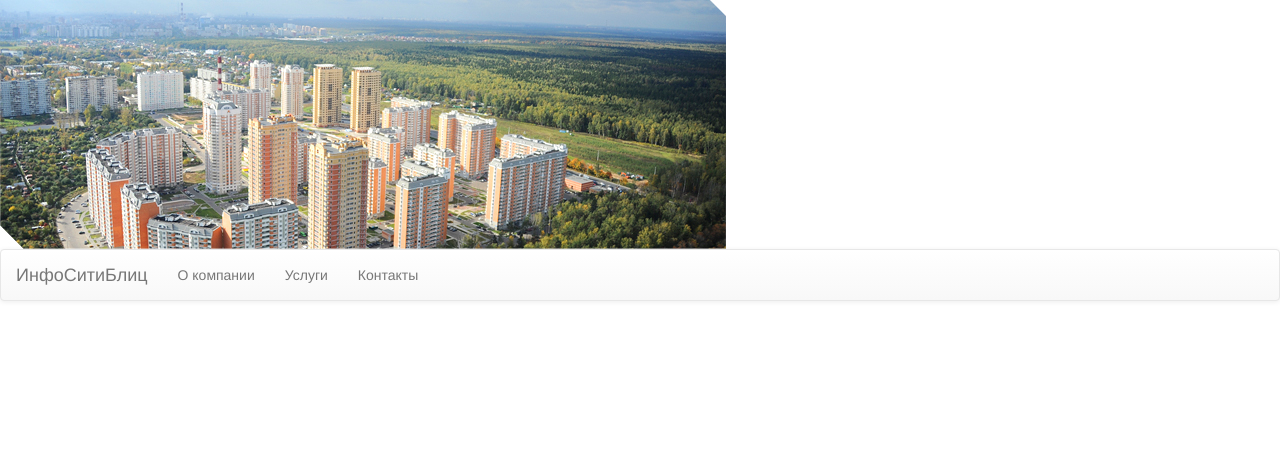
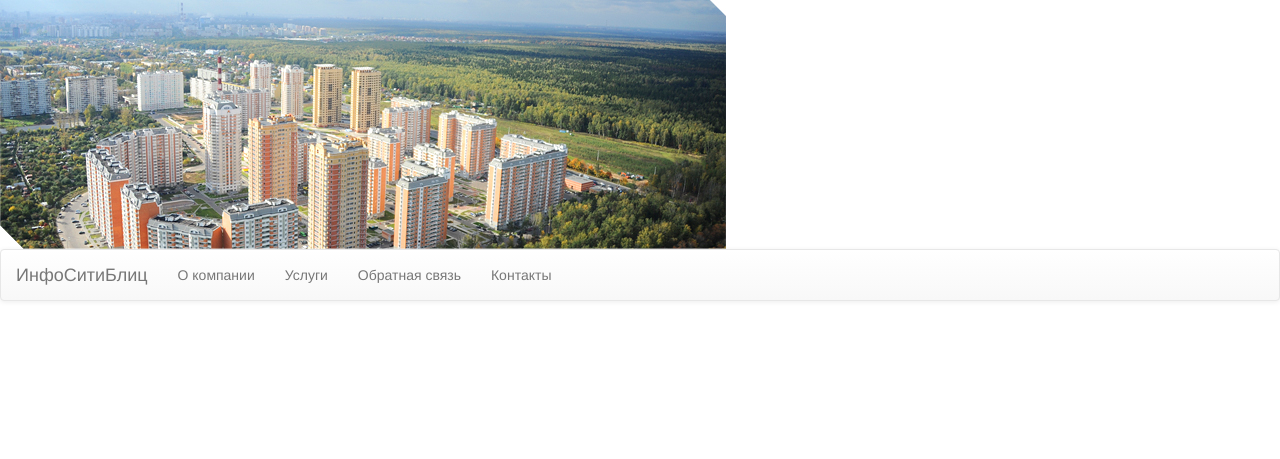
Before and after one commit to afrolovskiy/erc, a Django app: page / in a window 1280 px wide. Shown: the top 459 px of the page. Run offline with Django 3.2, Linux system fonts and the light colour scheme; some libraries are stand-ins or nearby versions.

Commit message:
added feedback

```diff
--- a/erc/templates/base.html
+++ b/erc/templates/base.html
@@ -20,6 +20,9 @@
               <li {% block nav-services %}{% endblock %}><a href="#">Услуги</a></li>
             </ul>
             <ul class="nav navbar-nav">
+              <li {% block nav-feedback %}{% endblock %}><a href="#">Обратная связь</a></li>
+            </ul>
+            <ul class="nav navbar-nav">
               <li {% block nav-contacts %}{% endblock %}><a href="#">Контакты</a></li>
             </ul>
           </div>
```
